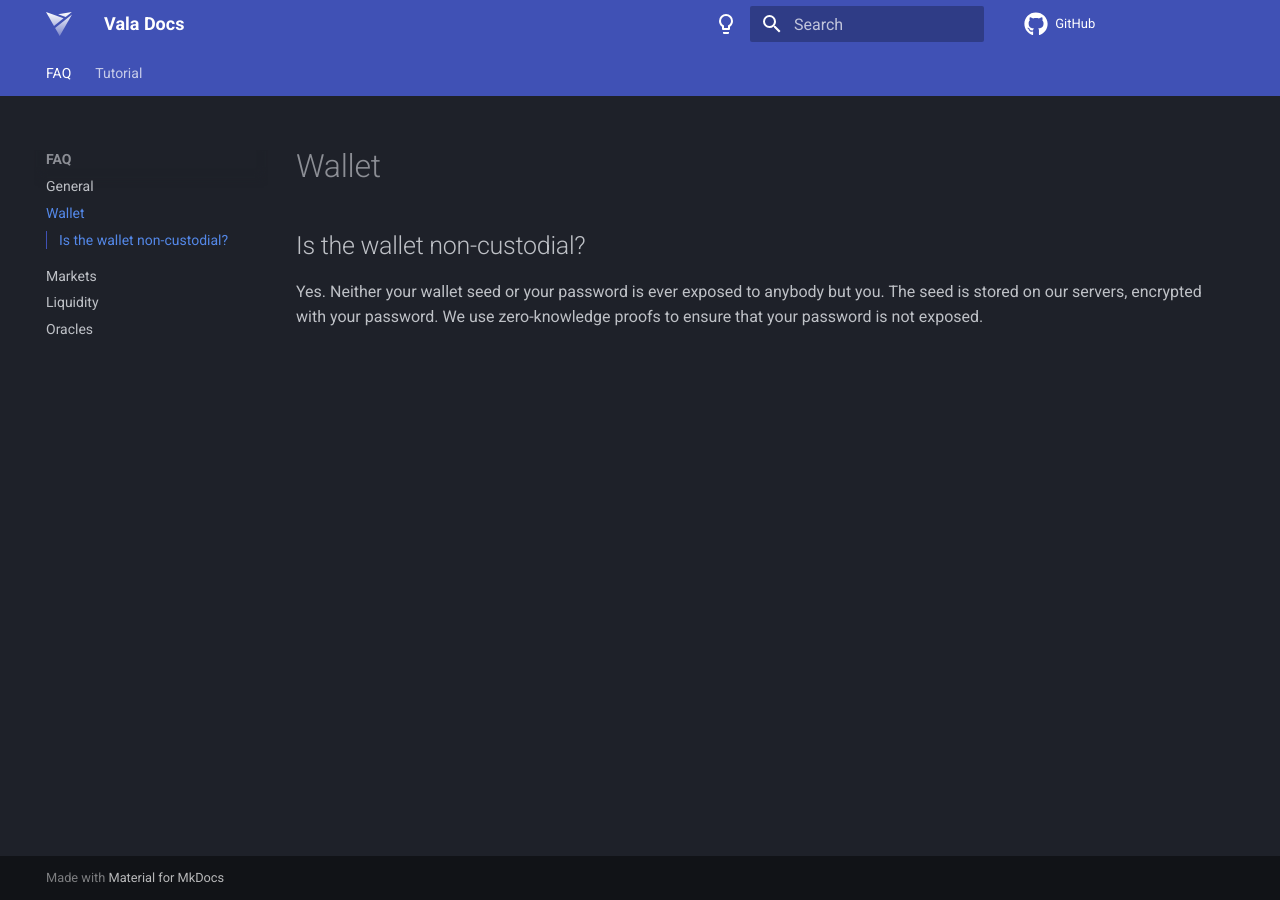
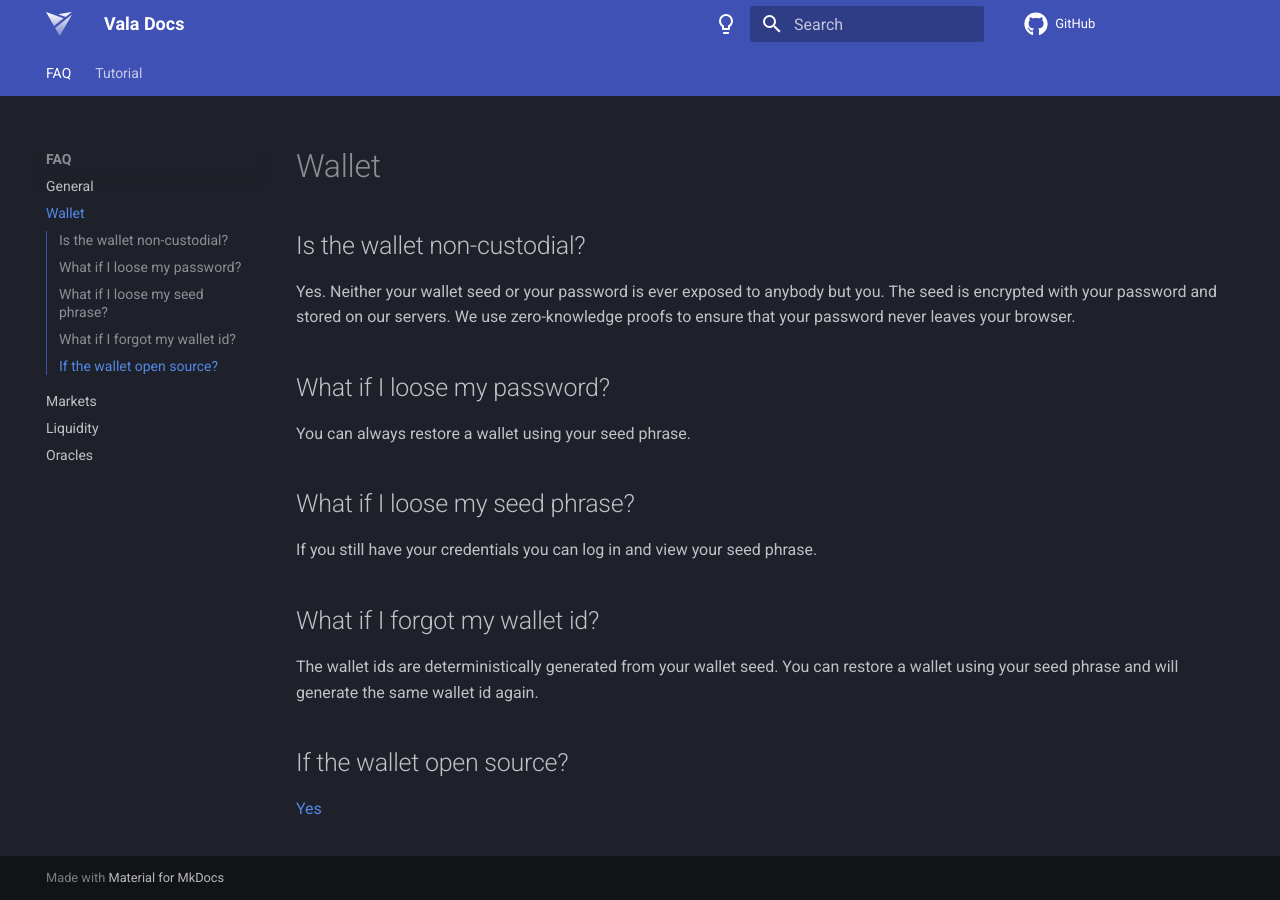
Before and after one commit to valapm/documentation, an MkDocs documentation site: the page built from docs/faq/wallet.md, in a window 1280 px wide. Built offline with MkDocs 1.6.1 and Material for MkDocs 9.7.7, drawn with Linux system fonts in a browser that asks for light colours; comment, search, counter and statistics services are not loaded.

Commit message:
Update FAQ

```diff
--- a/docs/faq/wallet.md
+++ b/docs/faq/wallet.md
@@ -1,3 +1,19 @@
 ## Is the wallet non-custodial?
 
-Yes. Neither your wallet seed or your password is ever exposed to anybody but you. The seed is stored on our servers, encrypted with your password. We use zero-knowledge proofs to ensure that your password is not exposed.
+Yes. Neither your wallet seed or your password is ever exposed to anybody but you. The seed is encrypted with your password and stored on our servers. We use zero-knowledge proofs to ensure that your password never leaves your browser.
+
+## What if I loose my password?
+
+You can always restore a wallet using your seed phrase.
+
+## What if I loose my seed phrase?
+
+If you still have your credentials you can log in and view your seed phrase.
+
+## What if I forgot my wallet id?
+
+The wallet ids are deterministically generated from your wallet seed. You can restore a wallet using your seed phrase and will generate the same wallet id again.
+
+## If the wallet open source?
+
+[Yes](https://github.com/valapm/vala-auth)
```
Also changed, not shown: docs/faq/liquidity.md (+19 -0 lines), docs/faq/markets.md (+5 -0 lines), docs/faq/oracles.md (+1 -1 lines), docs/index.md (+1 -1 lines).
